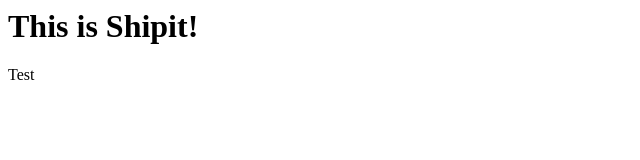
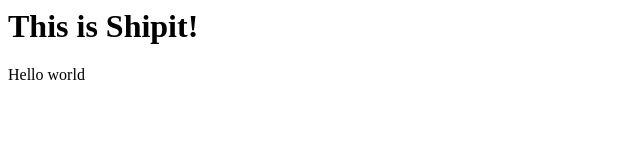
Before and after one commit to Bashka/test, a plain HTML site: page index.html in a window 1280 px wide. Shown: the full height of the page, 0-640 px from the left. Drawn offline with Linux system fonts and the light colour scheme.

Commit message:
Add Hello world

```diff
--- a/index.html
+++ b/index.html
@@ -2,5 +2,5 @@
 	This is Shipit!
 </h1>
 <p>
-	Test
+	Hello world
 </p>
```
